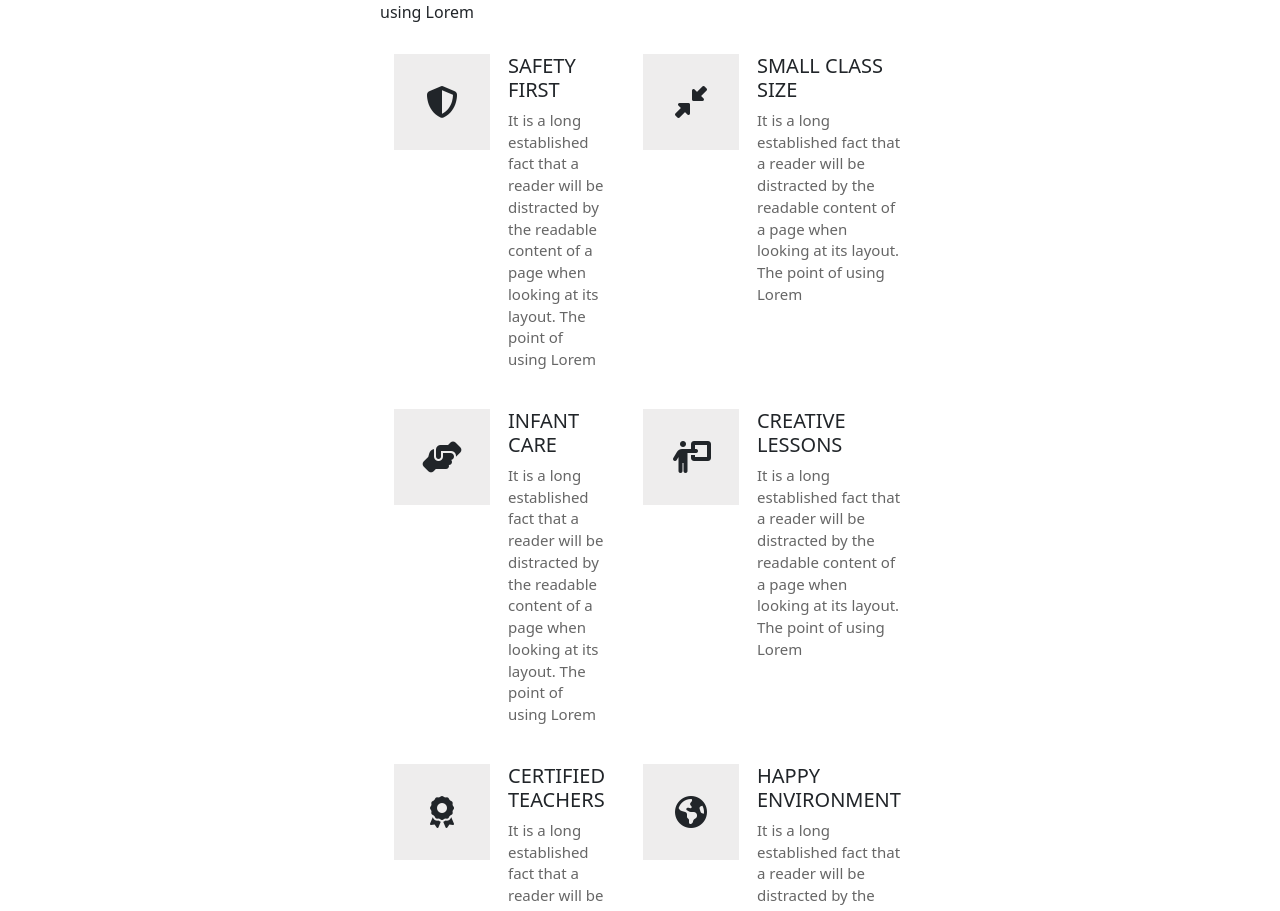
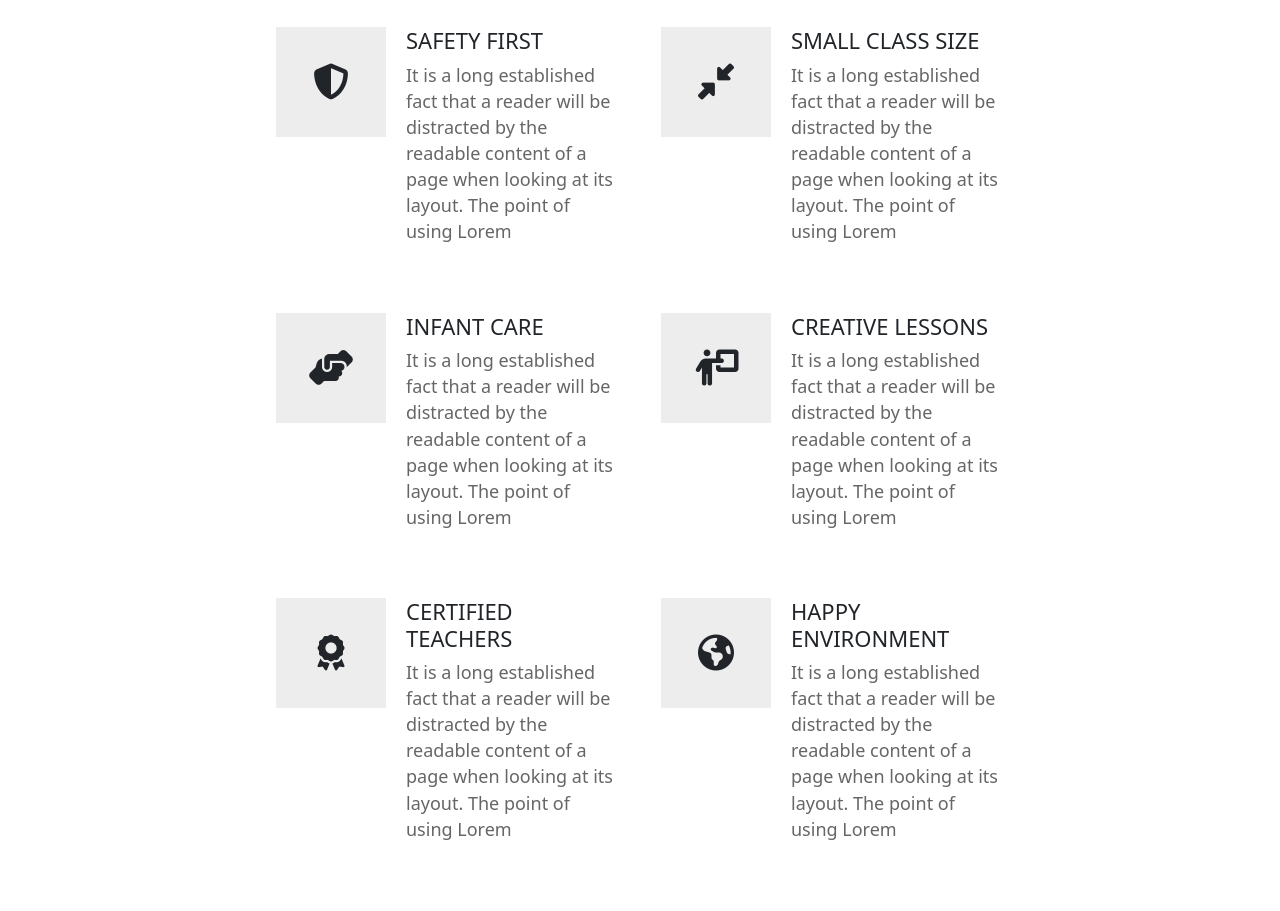
Before and after one commit to Krulibuli/Brighton, a plain HTML site: page pages/offers.html in a window 1280 px wide. Shown: the part 455-1366 px from the top of the page. Drawn offline with nearby package versions, Linux system fonts and the light colour scheme.

```diff
--- a/css/contact/contact.css
+++ b/css/contact/contact.css
@@ -1,36 +1,62 @@
 .main {
-    min-height: 100vh;
-    background-color: #8f9741;
+    min-height: 90vh;
+    background-color: #6f7b3a;
+    display: flex;
+    flex-direction: column;
+    justify-content: center;
+    align-items: center;
+    padding: 60px 20px;
 }
 .main h1 {
     text-align: center;
+    margin-bottom: 40px;
+    font-weight: bold;
 }
 .main span {
     color: white;
 }
-.div1 form{
-    padding: 300px;
+/* Grid */
+.parent {
+    display: grid;
+    grid-template-columns: 1fr 1fr;
+    gap: 40px;
+    width: 80%;
+    max-width: 1200px;
 }
-/* .div2 img {
-    width: 600px;
-    height: 500px;
-    padding: 200px 200px;
-} */
+/* Form */
+.div1 form {
+    display: flex;
+    flex-direction: column;
+
+}
+.div1 form input,
+.div1 form textarea {
+    padding: 12px 15px;
+    border-radius: 20px;
+    border: none;
+    font-size: 14px;
+}
+#submission {
+    background: red;
+    color: white;
+    font-weight: bold;
+    border-radius: 30px;
+    cursor: pointer;
+    padding: 12px;
+    width: 150px;
+}
+#submission:hover {
+    background: #ca1d1d;
+    transition: 0.3s;
+}
+.div1 form textarea {
+    resize: none;
+    padding: 50px 15px;
+}
+/* Map */
 .div2 {
     background-image: url(../../images/google-maps-uk.png);
     background-size: cover;
-    margin: 150px;
+    background-position: center;
+    min-height: 400px;
 }
-
-
-/* Grid */
-.parent {
-display: grid;
-grid-template-columns: repeat(2, 1fr);
-grid-template-rows: 1fr;
-grid-column-gap: 0px;
-grid-row-gap: 0px;
-}
-
-.div1 { grid-area: 1 / 1 / 2 / 2; }
-.div2 { grid-area: 1 / 2 / 2 / 3; }
--- a/css/offers/offers.css
+++ b/css/offers/offers.css
@@ -1,11 +1,50 @@
 /* Main */
 .main {
     min-height: 70vh;
-    margin: 200px 500px;
+    margin: 140px 260px;
     box-sizing: border-box;
 }
 .parent div i{
     background-color: #eeeded;
+}
+.main h1 {
+    font-size: 42px;
+}
+.icon {
+    flex: 0 0 110px;
+    display: flex;
+    align-items: center;
+    justify-content: center;
+}
+.icon i:hover {
+    background-color: #909443;
+    transition: 0.2s;
+}
+.icon i {
+    background-color: #eeeded;
+    width: 110px;
+    height: 110px;
+    display: inline-flex;
+    align-items: center;
+    justify-content: center;
+    font-size: 36px;
+}
+.text {
+    display: flex;
+    flex-direction: column;
+}
+.text h3 {
+    margin: 0 0 8px 0;
+    font-size: 22px;
+}
+.text p {
+    margin: 0;
+    color: #666;
+    line-height: 1.45;
+    font-size: 17px;
+}
+.main p {
+    font-size: 18px;
 }
 /* Main Grid */
 .parent {
@@ -27,69 +66,12 @@
     display: flex;
     flex-direction: row;
     align-items: flex-start;
-    gap: 16px;
-    padding: 12px;
-}
-.icon {
-    flex: 0 0 84px;
-    display: flex;
-    align-items: center;
-    justify-content: center;
-}
-.icon i:hover {
-    background-color: #909443;
-    transition: 0.2s;
-}
-.icon i {
-    background-color: #eeeded;
-    width: 84px;
-    height: 84px;
-    display: inline-flex;
-    align-items: center;
-    justify-content: center;
-    font-size: 28px;
-}
-.text {
-    display: flex;
-    flex-direction: column;
-}
-.text h3 { margin: 0 0 8px 0; }
-.text p { margin: 0; color: #666; line-height: 1.45; }
-/* Media Query */
-@media (min-width: 1200px) {
-    .main { margin: 160px 380px; }
-    .main h1 { font-size: 34px; }
-    .main p { font-size: 16px; }
-    .parent > div { gap: 18px; padding: 14px; }
-    .icon { flex: 0 0 96px; }
-    .icon i { width: 96px; height: 96px; font-size: 32px; }
-    .text h3 { font-size: 20px; }
-    .text p { font-size: 15px; }
+    gap: 20px;
+    padding: 16px;
 }
 
-@media (min-width: 1600px) {
-    .main { margin: 140px 260px; }
-    .main h1 { font-size: 42px; }
-    .main p { font-size: 18px; }
-    .parent > div { gap: 20px; padding: 16px; }
-    .icon { flex: 0 0 110px; }
-    .icon i { width: 110px; height: 110px; font-size: 36px; }
-    .text h3 { font-size: 22px; }
-    .text p { font-size: 17px; }
-}
-
-@media (min-width: 2000px) {
-    .main { margin: 120px 180px; }
-    .main h1 { font-size: 50px; }
-    .main p { font-size: 20px; }
-    .parent > div { gap: 22px; padding: 18px; }
-    .icon { flex: 0 0 140px; }
-    .icon i { width: 140px; height: 140px; font-size: 44px; }
-    .text h3 { font-size: 26px; }
-    .text p { font-size: 19px; }
-}
-
-@media (min-width: 2400px) {
+/* Media Query */
+@media (min-width: 2500px) {
     .main { margin: 100px 120px; }
     .main h1 { font-size: 60px; }
     .main p { font-size: 22px; }
--- a/pages/offers.html
+++ b/pages/offers.html
@@ -3,7 +3,7 @@
 <head>
     <meta charset="UTF-8">
     <meta name="viewport" content="width=device-width, initial-scale=1.0">
-    <title>Brighton About</title>
+    <title>Brighton Offers</title>
     <link rel="stylesheet" href="../css/header.css">
     <link rel="stylesheet" href="../css/offers/offers.css">
     <link rel="stylesheet" href="../css/footer.css">
```
Also changed, not shown: pages/about.html (+1 -1 lines), pages/contact.html (+8 -7 lines), pages/index.html (+1 -1 lines).
